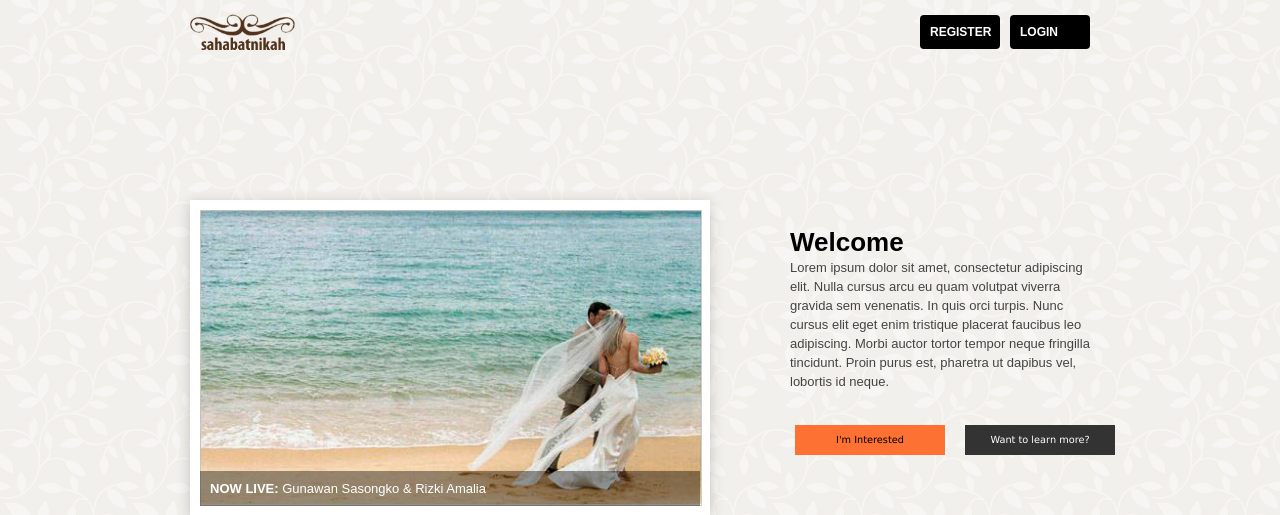
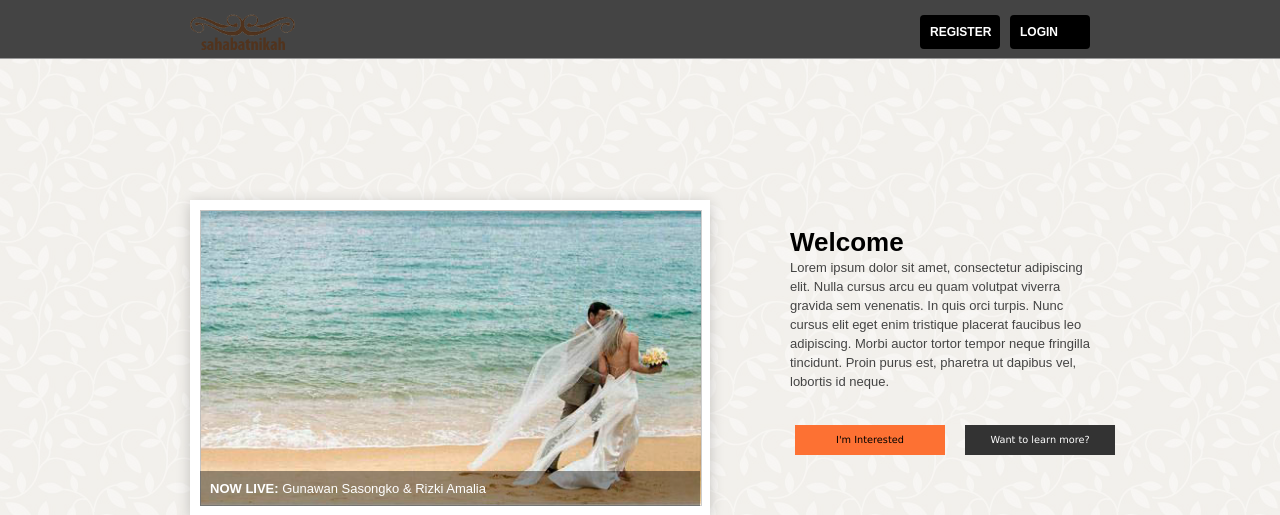
Before and after one commit to Dwira/Sahabat-Nikah, a CodeIgniter app: page /sahabatnikah/ in a window 1280 px wide. Shown: the top 515 px of the page. Run offline with CodeIgniter, Linux system fonts and the light colour scheme.

Commit message:
Header
sync cepat

```diff
--- a/application/views/templates/header.php
+++ b/application/views/templates/header.php
@@ -5,8 +5,9 @@
 </head>
 <body>
 <div id="header">
-	<a href="<?= base_url() ?>home"><div id="logo"></div></a>
-	<div class="login">LOGIN</div>
-	<div class="login">REGISTER</div>
-
+	<div id="header-wrapper">
+		<a href="<?= base_url() ?>home"><div id="logo"></div></a>
+		<div class="login">LOGIN</div>
+		<div class="login">REGISTER</div>
+	</div>
 </div>
--- a/theme/style/style.css
+++ b/theme/style/style.css
@@ -23,6 +23,12 @@ input {
 /* Default Style End */
 
 #header {
+	border-bottom:1px solid #999	;
+	height:58px;
+	background:#444;
+}
+
+#header-wrapper {
 	position:relative;
 	height:70px;
 	width:900px;
```
